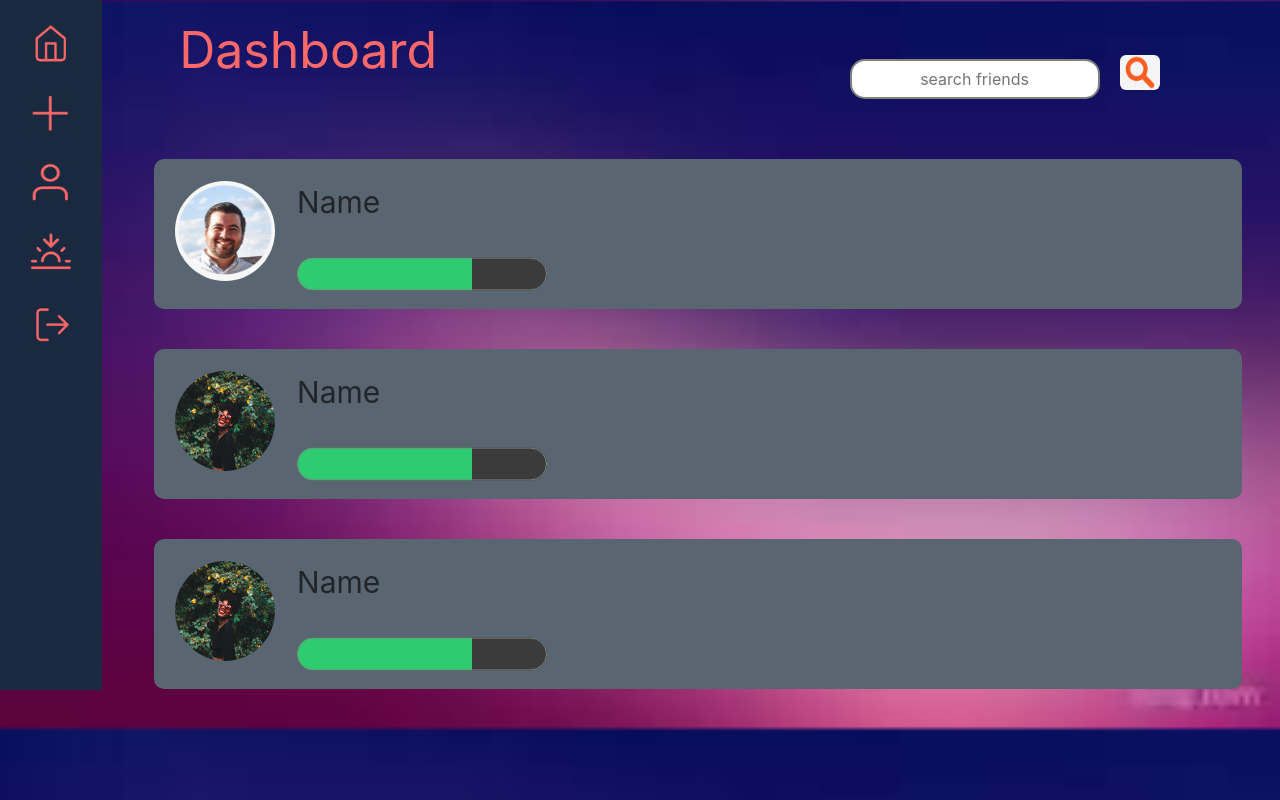
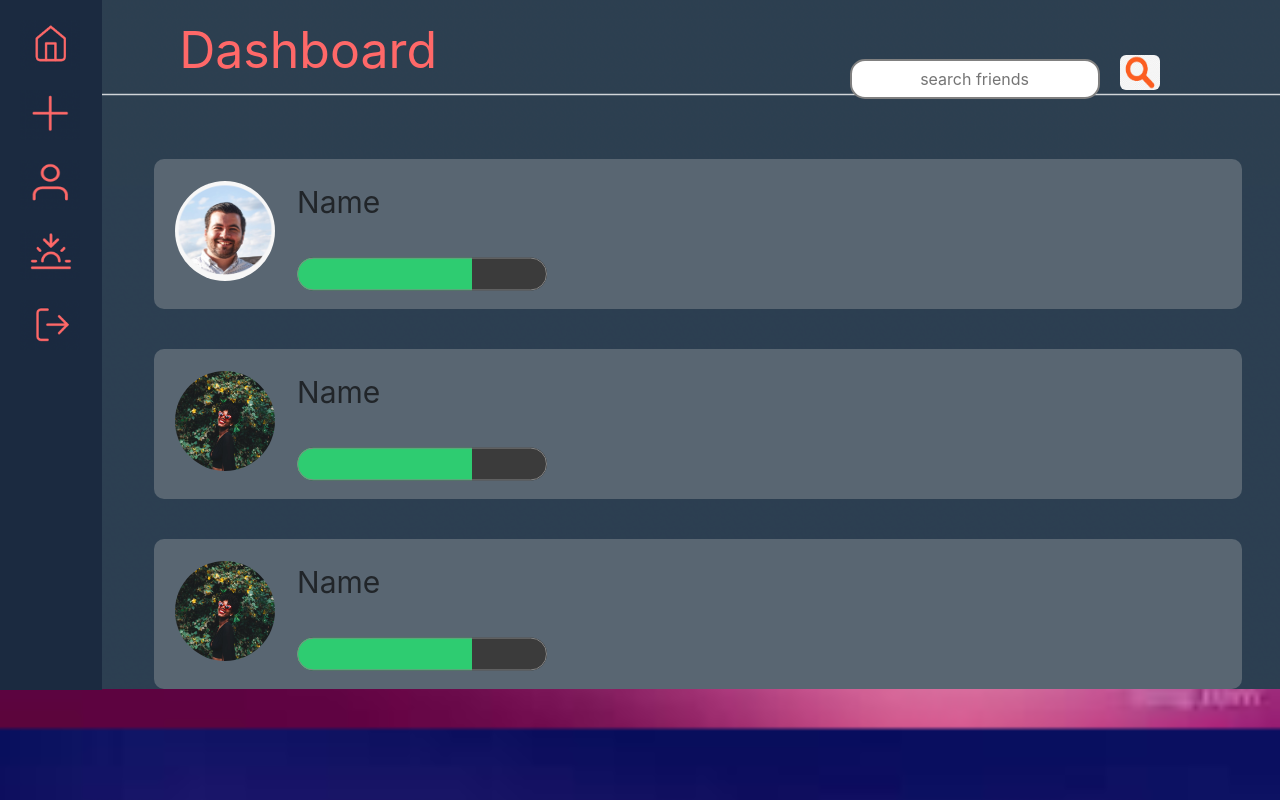
Before and after one commit to jimmyhlyu/Team099, a React (Create React App) app: page /dashboard in a window 1280 px wide. Built offline with nearby package versions, Linux system fonts and the light colour scheme; no server answers; the database is empty; the HTML template or start-up script is replaced by a standard one.

Commit message:
Fix dashboard background

```diff
--- a/src/App.css
+++ b/src/App.css
@@ -2,3 +2,26 @@
   font-family: -apple-system, BlinkMacSystemFont, "Segoe UI", Roboto, Helvetica,
     Arial, sans-serif, "Apple Color Emoji", "Segoe UI Emoji", "Segoe UI Symbol";
 }
+
+.sideBarButton {
+  width: 60px;
+  height: 50px;
+  margin: 20px 20px;
+  cursor: pointer;
+  background-size: 100% 100%;
+}
+.home {
+  background-image: url("home.png");
+}
+.add {
+  background-image: url("plus.png");
+}
+.person {
+  background-image: url("person.png");
+}
+.light {
+  background-image: url("light.png");
+}
+.exit {
+  background-image: url("exit.png");
+}
--- a/src/App.js
+++ b/src/App.js
@@ -18,7 +18,7 @@ import Logo from "./logo_bg.png";
 function App() {
   FirestoreTest();
   return (
-    <>
+    <body>
       <div class="sideBar">
         <Nav.Link className="home sideBarButton" href="dashboard"></Nav.Link>
         <Nav.Link className="add sideBarButton"></Nav.Link>
@@ -35,7 +35,7 @@ function App() {
           <Route path="/login" element={<Login />} />
         </Routes>
       </BrowserRouter>
-    </>
+    </body>
   );
 }
 
--- a/src/Dashboard.css
+++ b/src/Dashboard.css
@@ -2,7 +2,8 @@
   margin: 0;
   padding: 0;
 }
-body {
+
+.dashBody {
   background-image: url("bgc.png");
   background-size: 100% 100%;
 }
@@ -19,29 +20,6 @@ body {
   margin-left: 6%;
   margin-top: 1%;
   display: inline-block;
-}
-
-.sideBarButton {
-  width: 60px;
-  height: 50px;
-  margin: 20px 20px;
-  cursor: pointer;
-  background-size: 100% 100%;
-}
-.home {
-  background-image: url("home.png");
-}
-.add {
-  background-image: url("plus.png");
-}
-.person {
-  background-image: url("person.png");
-}
-.light {
-  background-image: url("light.png");
-}
-.exit {
-  background-image: url("exit.png");
 }
 
 .friend {
--- a/src/Dashboard.js
+++ b/src/Dashboard.js
@@ -3,7 +3,7 @@ import Profile1 from "./proPic1.png";
 import Profile2 from "./proPic2.webp";
 function Dashboard() {
   return (
-    <>
+    <div className="dashBody">
       <p className="title">Dashboard</p>
 
       <div className="container">
@@ -38,7 +38,7 @@ function Dashboard() {
           70%
         </progress>
       </div>
-    </>
+    </div>
   );
 }
 
```
